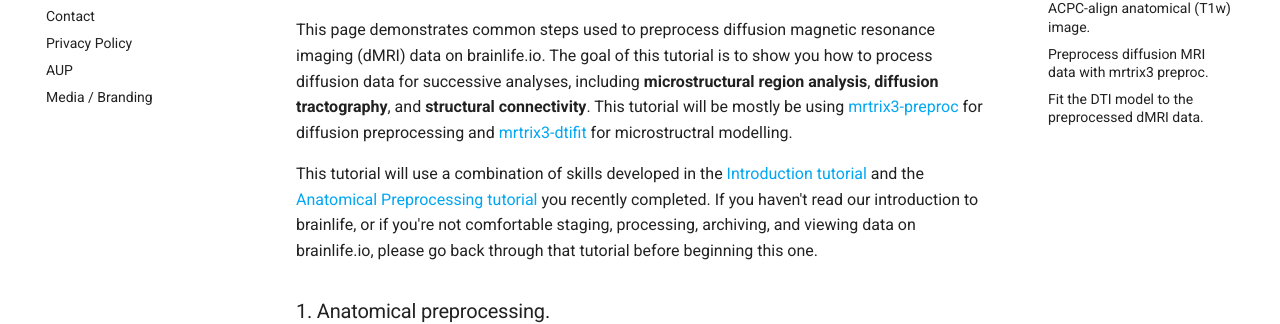
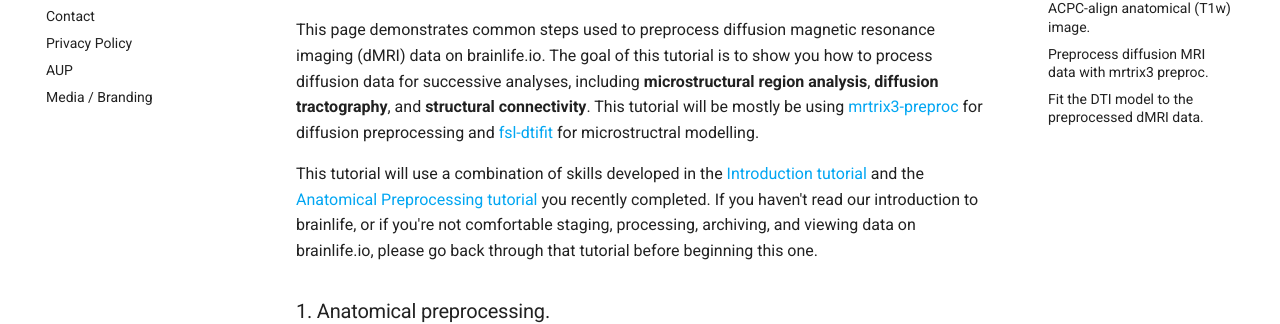
Before and after one commit to brainlife/docs, an MkDocs documentation site: the page built from docs/tutorial/diffusion-preprocessing.md, in a window 1280 px wide and 900 px high. Shown: the part 337-661 px from the top of the window. Built offline with MkDocs 1.6.1 and Material for MkDocs 9.7.7, drawn with Linux system fonts in a browser that asks for light colours; comment, search, counter and statistics services are not loaded.

Commit message:
Update diffusion-preprocessing.md

```diff
--- a/docs/tutorial/diffusion-preprocessing.md
+++ b/docs/tutorial/diffusion-preprocessing.md
@@ -3,29 +3,29 @@
 
 ## Diffusion-weighted MRI preprocessing.
 
-This page demonstrates common steps used to preprocess diffusion magnetic resonance imaging (dMRI) data on brainlife.io. The goal of this tutorial is to show you how to process diffusion data for successive analyses, including **microstructural region analysis**, **diffusion tractography**, and **structural connectivity**. This tutorial will be mostly be using [mrtrix3-preproc](https://brainlife.io/app/5c61c69f14027a01b14adcb3) for diffusion preprocessing and [mrtrix3-dtifit](https://brainlife.io/app/5c61c69f14027a01b14adcb3) for microstructral modelling.
+This page demonstrates common steps used to preprocess diffusion magnetic resonance imaging (dMRI) data on brainlife.io. The goal of this tutorial is to show you how to process diffusion data for successive analyses, including **microstructural region analysis**, **diffusion tractography**, and **structural connectivity**. This tutorial will be mostly be using [mrtrix3-preproc](https://brainlife.io/app/5a813e52dc4031003b8b36f9) for diffusion preprocessing and [fsl-dtifit](https://brainlife.io/app/5c1d67383e9c170177733d3f) for microstructral modelling.
 
 This tutorial will use a combination of skills developed in the [Introduction tutorial](https://brainlife.io/docs/tutorial/introduction-to-brainlife/) and the [Anatomical Preprocessing tutorial](https://brainlife.io/docs/tutorial/introduction-to-brainlife/) you recently completed. If you haven't read our introduction to brainlife, or if you're not comfortable staging, processing, archiving, and viewing data on brainlife.io, please go back through that tutorial before beginning this one.
 
 ### 1. Anatomical preprocessing.
 
-The first step of diffusion preprocessing often involves processing the anatomical images. In order to guarantee that any generalizations regarding location made from the preprocessed diffusion data is anatomically-informed, we must have both of our anatomical (T1w or T2w) images and our diffusion MRI images **aligned**. One way we can make this easier for [mrtrix3-preproc](https://brainlife.io/app/5c61c69f14027a01b14adcb3) is by aligning the anatomical images in such a way that center of the brain is centered in the image. We refer to this as **ACPC-aligned**, as we are aligning the data to the **anterior commissure-posterior comissure plane**. This is the first step in dMRI preprocessing, and is typically done with the [hcp-acpc-alignment](https://brainlife.io/app/5c61c69f14027a01b14adcb3) app. Once we've centered our anatomical image, we can move onto diffusion MRI preprocessing.
+The first step of diffusion preprocessing often involves processing the anatomical images. In order to guarantee that any generalizations regarding location made from the preprocessed diffusion data is anatomically-informed, we must have both of our anatomical (T1w or T2w) images and our diffusion MRI images **aligned**. One way we can make this easier for [mrtrix3-preproc](https://brainlife.io/app/5a813e52dc4031003b8b36f9) is by aligning the anatomical images in such a way that center of the brain is centered in the image. We refer to this as **ACPC-aligned**, as we are aligning the data to the **anterior commissure-posterior comissure plane**. This is the first step in dMRI preprocessing, and is typically done with the [hcp-acpc-alignment](https://brainlife.io/app/5c61c69f14027a01b14adcb3) app. Once we've centered our anatomical image, we can move onto diffusion MRI preprocessing.
 
 ### 2. Diffusion preprocessing
 
-The next step in diffusion preprocessing is to actually preprocess the diffusion data. dMRI data, like any other MRI dataset, is quite noisy. Just like fMRI, dMRI data is sensitive to **susceptibility distortions**. This is when regions of the brain look "wavy" or fold inward or outward on itself in images. This is due to how the scanner sweeps across the entire brain during acquisition. Also, dMRI data is very susceptible to **motion**. Because some scans take a long time, it is nearly impossible for a participant to lie completely motionless. Even the most subtle movements can alter the results in a specific region and make your data less accurate. Finally, movement of the magnetic gradients can induce electromagnetic currents which can affect the measurement in any given location. This is called **eddy currents**, and is due to the fact that electricity and magnetism are part of the same field - i.e. the *electromagnetic field*. We can correct for all of these common artifacts using [mrtrix3-preproc](https://brainlife.io/app/5c61c69f14027a01b14adcb3).
+The next step in diffusion preprocessing is to actually preprocess the diffusion data. dMRI data, like any other MRI dataset, is quite noisy. Just like fMRI, dMRI data is sensitive to **susceptibility distortions**. This is when regions of the brain look "wavy" or fold inward or outward on itself in images. This is due to how the scanner sweeps across the entire brain during acquisition. Also, dMRI data is very susceptible to **motion**. Because some scans take a long time, it is nearly impossible for a participant to lie completely motionless. Even the most subtle movements can alter the results in a specific region and make your data less accurate. Finally, movement of the magnetic gradients can induce electromagnetic currents which can affect the measurement in any given location. This is called **eddy currents**, and is due to the fact that electricity and magnetism are part of the same field - i.e. the *electromagnetic field*. We can correct for all of these common artifacts using [mrtrix3-preproc](https://brainlife.io/app/5a813e52dc4031003b8b36f9).
 
-In addition to these artifacts, dMRI has very low signal-to-noise ratio (SNR), which directly impacts how well you can fit microstructural models and analyze diffusion data. This means that in any given location, the amount of diffusion signal is very low compared to the "noise" of the scanner. There are methods to lower the amount of noise across the brain, and thus increase the SNR. [mrtrix3-preproc](https://brainlife.io/app/5c61c69f14027a01b14adcb3) has the capability to identify and remove noise using principal components analysis (PCA) and Rician analysis.
+In addition to these artifacts, dMRI has very low signal-to-noise ratio (SNR), which directly impacts how well you can fit microstructural models and analyze diffusion data. This means that in any given location, the amount of diffusion signal is very low compared to the "noise" of the scanner. There are methods to lower the amount of noise across the brain, and thus increase the SNR. [mrtrix3-preproc](https://brainlife.io/app/5a813e52dc4031003b8b36f9) has the capability to identify and remove noise using principal components analysis (PCA) and Rician analysis.
 
-On top of these issues, dMRI data is sensitive to other artifacts and non-regularities, including **gibbs ringing and bias field inhomogeneities**, which can affect the quality of the data and how well measures can be derived from the data. [mrtrix3-preproc](https://brainlife.io/app/5c61c69f14027a01b14adcb3) can deal with all of these issues for us!
+On top of these issues, dMRI data is sensitive to other artifacts and non-regularities, including **gibbs ringing and bias field inhomogeneities**, which can affect the quality of the data and how well measures can be derived from the data. [mrtrix3-preproc](https://brainlife.io/app/5a813e52dc4031003b8b36f9) can deal with all of these issues for us!
 
-Finally, once the dMRI data is preprocessed and cleaned, [mrtrix3-preproc](https://brainlife.io/app/5c61c69f14027a01b14adcb3) will align the dMRI data to the anatomical data. This will ensure that any analyses we do with the dMRI data will be anatomically-informed and biologically-relevant.
+Finally, once the dMRI data is preprocessed and cleaned, [mrtrix3-preproc](https://brainlife.io/app/5a813e52dc4031003b8b36f9) will align the dMRI data to the anatomical data. This will ensure that any analyses we do with the dMRI data will be anatomically-informed and biologically-relevant.
 
-Useful information about preprocessing pipeline [mrtrix3-preproc](https://brainlife.io/app/5c61c69f14027a01b14adcb3) is designed to run -- Diffusion Parameter EStimation with Gibbs and NoisE Removal (DESIGNER) -- can be found in this [original Neuroimage paper](https://pubmed.ncbi.nlm.nih.gov/30077743-evaluation-of-the-accuracy-and-precision-of-the-diffusion-parameter-estimation-with-gibbs-and-noise-removal-pipeline/).
+Useful information about preprocessing pipeline [mrtrix3-preproc](https://brainlife.io/app/5a813e52dc4031003b8b36f9) is designed to run -- Diffusion Parameter EStimation with Gibbs and NoisE Removal (DESIGNER) -- can be found in this [original Neuroimage paper](https://pubmed.ncbi.nlm.nih.gov/30077743-evaluation-of-the-accuracy-and-precision-of-the-diffusion-parameter-estimation-with-gibbs-and-noise-removal-pipeline/).
 
 ## 3. Diffusion microstructural modelling
 
-Once the dMRI data has been cleaned and aligned to the anatomical (T1w) image, the next step is to start fitting diffusion-based models to the data. The first and most widely reported model is the Diffusion Tensor (DTI) model, which attempts to model how much and in what direction water moves in the brain using a tensor (i.e. cigar shaped elipsoid). Regions in which water is moving in the same direction (i.e. anisotropically) will have a tensor that is very cigar-shaped. Regions in which water is moving equally in all directions (i.e. isotropically) will have a spherical-shaped tensor. This model outputs four different measurements: axial diffusivity (i.e. how strong water movement is in the primary direction of movement), radial diffusivity (i.e. how strong water movement is in the non-primary directions of movement), mean diffusivity (i.e. how strong water movement is in any direction), and fractional anisotropy (i.e. how strong water movement is and how directional that movement is). Fractional anisotropy (FA) and mean diffusivity (MD) are the most widely reported measures. These measures can be used for group anaylses and in tractography/tractometry pipelines, along with cortical white matter mapping pipelines. For this tutorial, we will use [fsl-dtifit](https://brainlife.io/app/5c61c69f14027a01b14adcb3) to fit the DTI model to our preprocessed data.
+Once the dMRI data has been cleaned and aligned to the anatomical (T1w) image, the next step is to start fitting diffusion-based models to the data. The first and most widely reported model is the Diffusion Tensor (DTI) model, which attempts to model how much and in what direction water moves in the brain using a tensor (i.e. cigar shaped elipsoid). Regions in which water is moving in the same direction (i.e. anisotropically) will have a tensor that is very cigar-shaped. Regions in which water is moving equally in all directions (i.e. isotropically) will have a spherical-shaped tensor. This model outputs four different measurements: axial diffusivity (i.e. how strong water movement is in the primary direction of movement), radial diffusivity (i.e. how strong water movement is in the non-primary directions of movement), mean diffusivity (i.e. how strong water movement is in any direction), and fractional anisotropy (i.e. how strong water movement is and how directional that movement is). Fractional anisotropy (FA) and mean diffusivity (MD) are the most widely reported measures. These measures can be used for group anaylses and in tractography/tractometry pipelines, along with cortical white matter mapping pipelines. For this tutorial, we will use [fsl-dtifit](https://brainlife.io/app/5c1d67383e9c170177733d3f) to fit the DTI model to our preprocessed data.
 
 Now, let's get to work! The following steps of this tutorial will show you how to:
 1. ACPC align the anatomical (T1w) image,
```
